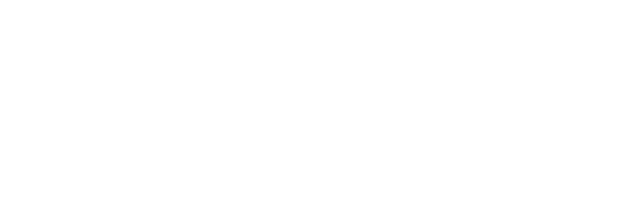
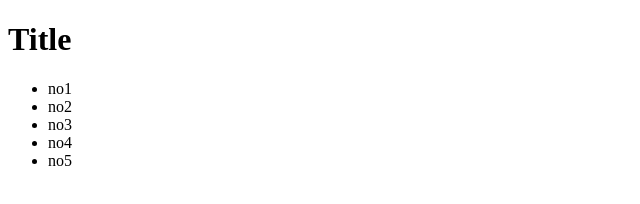
Before and after one commit to kojinghong/website2022-1, a plain HTML site: page index.html in a window 1280 px wide. Shown: the whole page, without its empty margins (0-640 px from the left). Drawn offline with Linux system fonts and the light colour scheme.

Commit message:
20220916 v3

```diff
--- a/index.html
+++ b/index.html
@@ -7,6 +7,15 @@
     <title>MD website</title>
 </head>
 <body>
-
+    <div>
+        <h1>Title</h1>
+    </div>
+    <ul>
+        <li>no1</li>
+        <li>no2</li>
+        <li>no3</li>
+        <li>no4</li>
+        <li>no5</li>
+    </ul>
 </body>
 </html>
```
